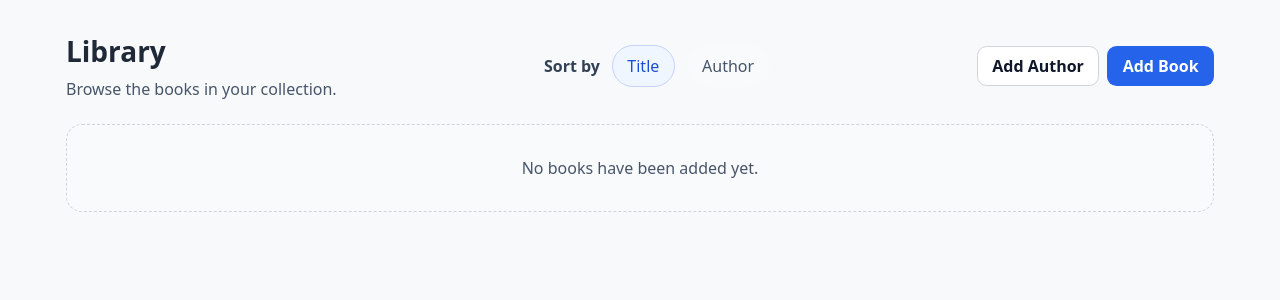
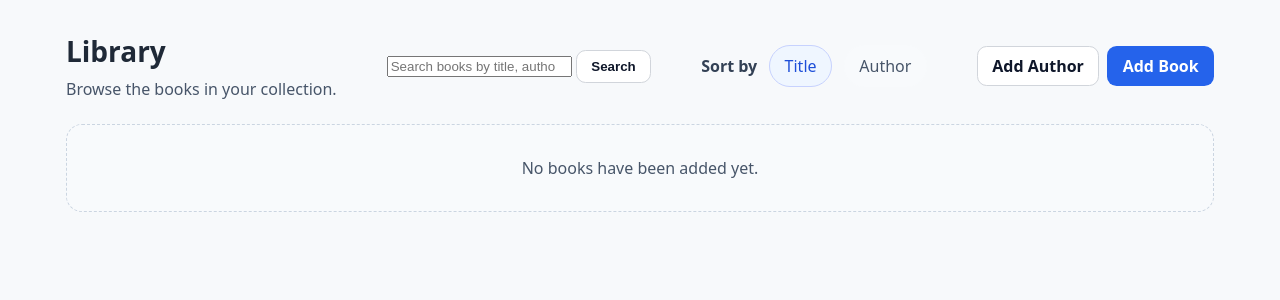
Before and after one commit to mcondesso/book-alchemy, a Flask app: page / in a window 1280 px wide. Shown: the top 300 px of the page. Run offline with Flask 3, Linux system fonts and the light colour scheme.

Commit message:
Add search feature

```diff
--- a/app.py
+++ b/app.py
@@ -1,7 +1,7 @@
 import os
 
 from flask import Flask, request, render_template, redirect, url_for, flash
-from sqlalchemy import func
+from sqlalchemy import func, or_
 
 from data_models import db, Author, Book
 from isbn_api import fetch_open_library_book_cover_small
@@ -19,22 +19,32 @@ db.init_app(app)
 @app.route("/")
 def home():
     sort_by = request.args.get("sort_by", "title") or "title"
+    search_query = (request.args.get("q") or "").strip()
+
+    books_query = Book.query.join(Author).options(db.joinedload(Book.author))
+    if search_query:
+        search_pattern = f"%{search_query}%"
+        books_query = books_query.filter(
+            or_(
+                Book.title.ilike(search_pattern),
+                Author.name.ilike(search_pattern),
+                Book.isbn.ilike(search_pattern),
+            )
+        )
+
     if sort_by == "author":
         books = (
-            Book.query.join(Author)
-            .options(db.joinedload(Book.author))
-            .order_by(func.lower(Author.name), func.lower(Book.title))
-            .all()
+            books_query.order_by(func.lower(Author.name), func.lower(Book.title)).all()
         )
     else:
-        books = (
-            Book.query.join(Author)
-            .options(db.joinedload(Book.author))
-            .order_by(func.lower(Book.title))
-            .all()
-        )
+        books = books_query.order_by(func.lower(Book.title)).all()
 
-    return render_template("home.html", books=books, sort_by=sort_by)
+    return render_template(
+        "home.html",
+        books=books,
+        sort_by=sort_by,
+        search_query=search_query,
+    )
 
 
 @app.route("/add_author", methods=["GET", "POST"])
--- a/templates/home.html
+++ b/templates/home.html
@@ -25,10 +25,17 @@
             <h1>Library</h1>
             <p>Browse the books in your collection.</p>
           </div>
+          <div class="search-bar">
+            <form action="{{ url_for('home') }}" method="get">
+              <input type="search" name="q" placeholder="Search books by title, author, or ISBN" value="{{ search_query|default('') }}">
+              <input type="hidden" name="sort_by" value="{{ sort_by }}">
+              <button class="btn">Search</button>
+            </form>
+          </div>
           <div class="sort-controls">
             <span>Sort by</span>
-            <a class="sort-link {% if sort_by == 'title' %}active{% endif %}" href="{{ url_for('home', sort_by='title') }}">Title</a>
-            <a class="sort-link {% if sort_by == 'author' %}active{% endif %}" href="{{ url_for('home', sort_by='author') }}">Author</a>
+            <a class="sort-link {% if sort_by == 'title' %}active{% endif %}" href="{{ url_for('home', sort_by='title', q=search_query) }}">Title</a>
+            <a class="sort-link {% if sort_by == 'author' %}active{% endif %}" href="{{ url_for('home', sort_by='author', q=search_query) }}">Author</a>
           </div>
           <div class="header-actions">
             <a href="{{ url_for('add_author') }}" class="btn">Add Author</a>
@@ -49,12 +56,16 @@
             <div class="book-details">
               <h2>{{ book.title }}</h2>
               <p class="book-meta"><b>Author</b>: {{ book.author.name }}</p>
-              <p class="book-meta">Year: {{ book.publication_year.year if book.publication_year else 'Unknown' }}</p>
+              <p class="book-meta">Year: {{ book.publication_year if book.publication_year else 'Unknown' }}</p>
               <p class="book-meta">ISBN: {{ book.isbn }}</p>
             </div>
           </article>
           {% else %}
-          <p class="empty-state">No books have been added yet.</p>
+            {% if search_query %}
+              <p class="empty-state">No books match "{{ search_query }}".</p>
+            {% else %}
+              <p class="empty-state">No books have been added yet.</p>
+            {% endif %}
           {% endfor %}
         </div>
       </section>
```
